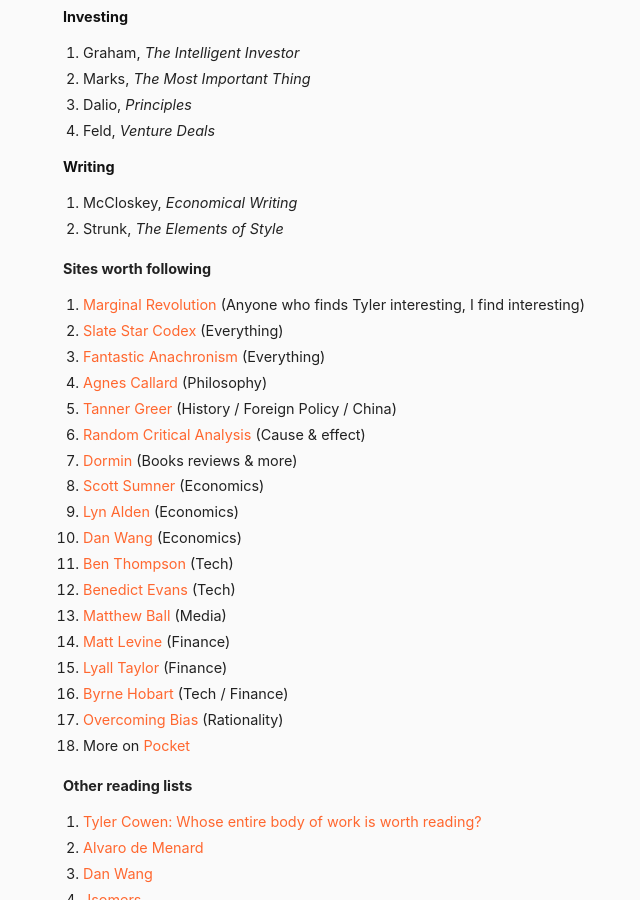
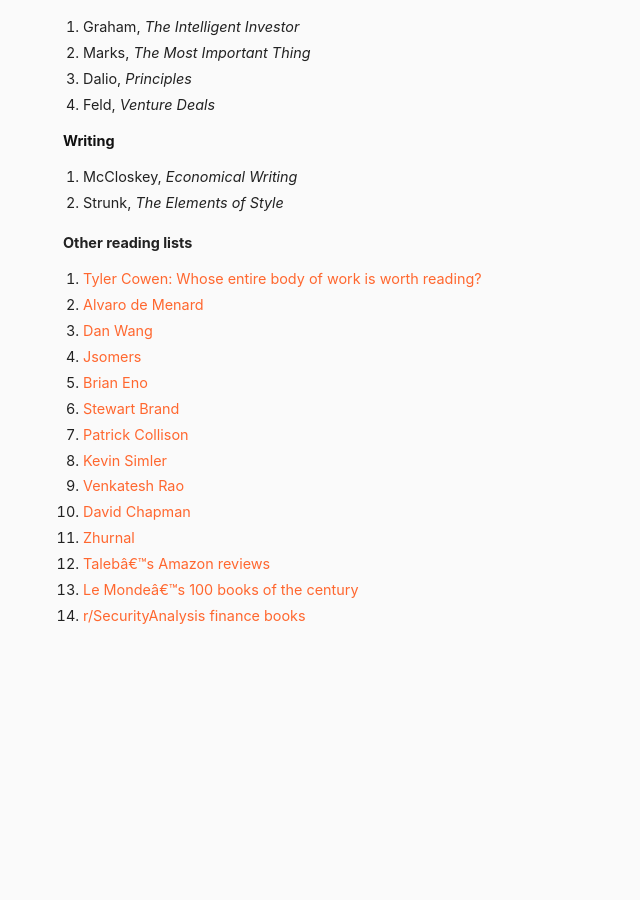
Before and after one commit to danschlz/danschulz.github.io, a Jekyll site: the page built from books.md, in a window 1280 px wide and 900 px high, scrolled down 4375 px. Shown: the whole window, without its empty margins (297-937 px from the left). Built offline with Jekyll 4.4.1, drawn with Linux system fonts in a browser that asks for light colours; after the commit the page ends 5048 px from its top, so only the background shows below that.

Commit message:
Update books.md

```diff
--- a/books.md
+++ b/books.md
@@ -182,27 +181,6 @@ Jump to:
 - McCloskey, _Economical Writing_
 - Strunk, _The Elements of Style_
 
-### Sites worth following<a name="web"></a>
-
-* [Marginal Revolution](http://marginalrevolution.com/) (Anyone who finds Tyler interesting, I find interesting)
-* [Slate Star Codex](http://slatestarcodex.com/) (Everything)
-* [Fantastic Anachronism](https://fantasticanachronism.com/) (Everything)
-* [Agnes Callard](https://philosophy.uchicago.edu/faculty/a-callard) (Philosophy)
-* [Tanner Greer](https://scholars-stage.blogspot.com/) (History / Foreign Policy / China)
-* [Random Critical Analysis](https://randomcriticalanalysis.com/) (Cause & effect)
-* [Dormin](https://dormin.org/) (Books reviews & more)
-* [Scott Sumner](https://themoneyillusion.com/) (Economics)
-* [Lyn Alden](https://www.lynalden.com/) (Economics)
-* [Dan Wang](https://danwang.co/) (Economics)
-* [Ben Thompson](https://stratechery.com/) (Tech)
-* [Benedict Evans](https://www.ben-evans.com/) (Tech)
-* [Matthew Ball](https://www.matthewball.vc/) (Media)
-* [Matt Levine](https://www.bloomberg.com/view/topics/money-stuff) (Finance)
-* [Lyall Taylor](https://lt3000.blogspot.com/) (Finance)
-* [Byrne Hobart](https://diff.substack.com/) (Tech / Finance)
-* [Overcoming Bias](http://www.overcomingbias.com/) (Rationality)
-* More on [Pocket](https://getpocket.com/@danschulz44)
-
 ### Other reading lists <a name="otherlists"></a>
 
 * [Tyler Cowen: Whose entire body of work is worth reading?](http://marginalrevolution.com/marginalrevolution/2013/05/whose-entire-body-of-work-is-worth-reading.html)
```
Also changed, not shown: other parts of books.md (+0 -1 lines).
